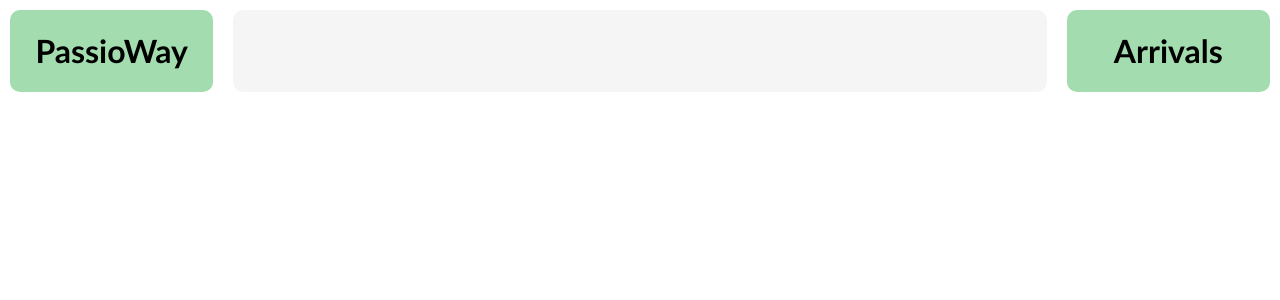
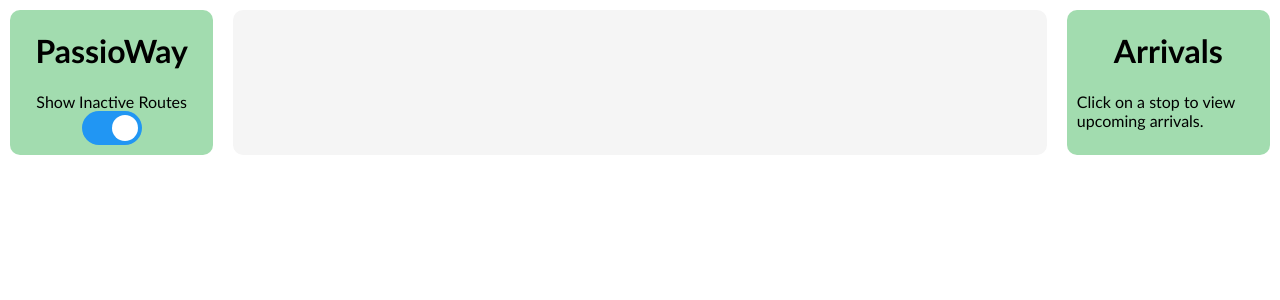
Before and after one commit to GuessHuIAm/project-output, a SvelteKit app: page / in a window 1280 px wide. Shown: the top 300 px of the page. Built offline with nearby package versions, Linux system fonts and the light colour scheme; no server answers.

Commit message:
toggle inactive routes

```diff
--- a/src/routes/+page.svelte
+++ b/src/routes/+page.svelte
@@ -477,7 +477,6 @@
 
             if (timeDifferenceInSeconds < 0) {
                 return;
-
             }
             count++;
             const trip_id = time[1];
@@ -508,7 +507,6 @@
         }
 
         console.log(times);
-
     }
 
     function toggle_panel(route_panel) {
@@ -521,6 +519,15 @@
             toggle_container.style.display = "none";
             const num_vehicles = toggle_container.children.length;
             toggle_label.textContent = " (Show " + num_vehicles + " shuttle" + (num_vehicles > 1 ? "s" : "") + ")";
+        }
+    }
+
+    let show_inactive_routes = true;
+    function toggle_inactive_routes() {
+        if (show_inactive_routes) {
+            d3.selectAll(".inactive-route").style("display", "");
+        } else {
+            d3.selectAll(".inactive-route").style("display", "none");
         }
     }
 
@@ -639,9 +646,6 @@
                 .each(function () {
                     const routeG = d3.select(this);
                     const routeId = routeG.attr("id");
-                    if (activeRouteNames.has(nameMap.get(routeId))) {
-                        routeG.style("display", "");
-                        routeG.classed("route", true);
                     routeG
                         .on("mouseover", function (event) {
                             tooltip
@@ -658,9 +662,13 @@
                         .on("mouseout", function () {
                             tooltip.style("visibility", "hidden");
                         });
+                    if (activeRouteNames.has(nameMap.get(routeId))) {
+                        routeG.style("display", "");
+                        routeG.classed("route", true);
                     } else {
+                        routeG.classed("inactive-route", true);
+                        routeG.classed("route", true);
                         routeG.style("display", "").attr("opacity", "0.2").style("stroke", "#000000");
-
                     }
                 });
 
@@ -698,12 +706,19 @@
 <main>
     <div id="side-panel">
         <h1>PassioWay</h1>
+        Show Inactive Routes
+        <div class="toggle-switch">
+            <input type="checkbox" id="toggle-buses" name="toggle-buses" class="toggle-checkbox" bind:checked={show_inactive_routes} on:change={toggle_inactive_routes}>
+            <label class="toggle-label" for="toggle-buses"></label>
+        </div>
         <div id="panel-info" bind:this={panelInfo}></div>
     </div>
     <div id="vis" bind:this={svgMap}></div>
     <div id="side-panel">
         <h1>Arrivals</h1>
-        <div id="arrivals-panel"></div>
+        <div id="arrivals-panel">
+            Click on a stop to view upcoming arrivals.
+        </div>
     </div>
 </main>
 
@@ -729,14 +744,6 @@
         width: 90%;
     }
 
-    .route-panel {
-        margin: 10px;
-        padding: 10px;
-        border-radius: 10px;
-        background-color: white;
-        cursor: pointer;
-    }
-
     #vis {
         width: 80%;
         margin: 10px;
--- a/static/global.css
+++ b/static/global.css
@@ -25,6 +25,8 @@ body {
     padding: 10px;
     border-radius: 10px;
     margin: 5px 0;
+    background-color: white;
+    cursor: pointer;
 }
 
 .route-panel:hover {
@@ -35,3 +37,60 @@ body {
     pointer-events: none;
     opacity: 0.9;
 }
+
+.toggle-switch {
+    position: relative;
+    display: inline-block;
+    width: 60px;
+    height: 34px;
+}
+
+.toggle-checkbox {
+    opacity: 0;
+    width: 0;
+    height: 0;
+}
+
+.toggle-label {
+    position: absolute;
+    cursor: pointer;
+    top: 0;
+    left: 0;
+    right: 0;
+    bottom: 0;
+    background-color: #ccc;
+    -webkit-transition: .4s;
+    transition: .4s;
+    border-radius: 34px;
+}
+
+.toggle-label:before {
+    position: absolute;
+    content: "";
+    height: 26px;
+    width: 26px;
+    left: 4px;
+    bottom: 4px;
+    background-color: white;
+    -webkit-transition: .4s;
+    transition: .4s;
+    border-radius: 50%;
+}
+
+.toggle-checkbox:checked + .toggle-label {
+    background-color: #2196F3;
+}
+
+.toggle-checkbox:focus + .toggle-label {
+    box-shadow: 0 0 1px #2196F3;
+}
+
+.toggle-checkbox:checked + .toggle-label:before {
+    -webkit-transform: translateX(26px);
+    -ms-transform: translateX(26px);
+    transform: translateX(26px);
+}
+
+.toggle-switch {
+    margin-bottom: 10px;
+}
```
Lines whose indentation alone changed are shown as unchanged.
